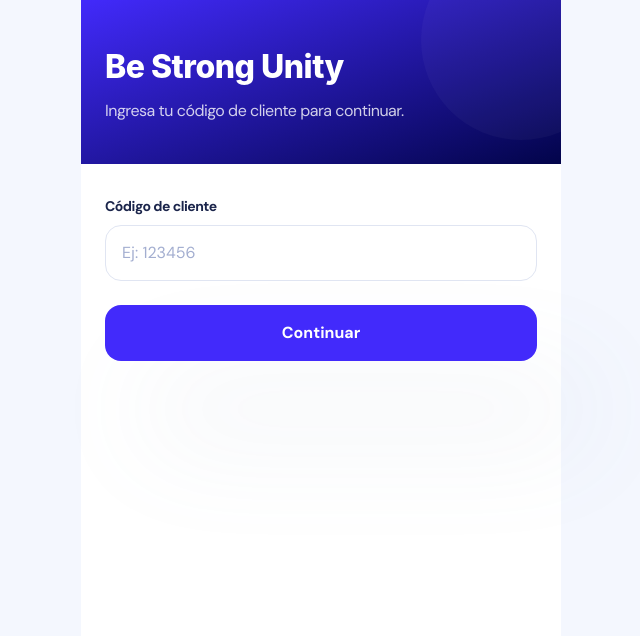
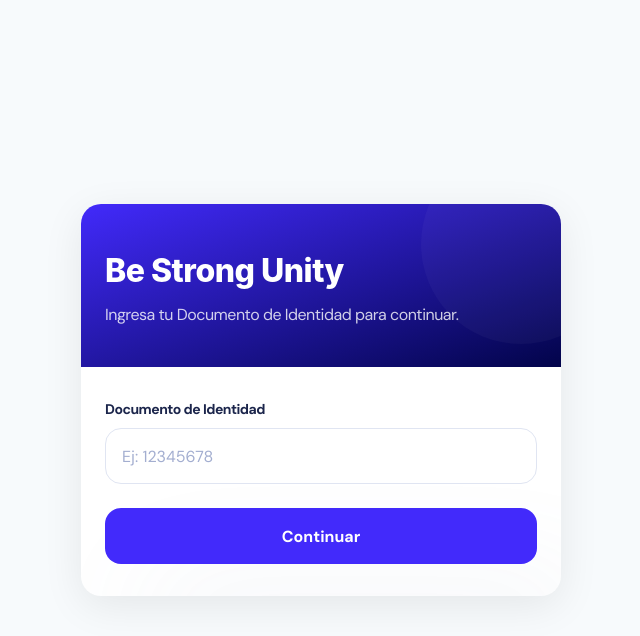
Before and after one commit to ymichel31/panel-administrativo, a Next.js app: page /check-in in a window 1280 px wide. Shown: the top 636 px of the page, without its empty margins (319-959 px from the left). Built offline with nearby package versions, Linux system fonts and the light colour scheme; no server answers.

Commit message:
ajuste en la vist check-in

```diff
--- a/src/app/check-in/page.tsx
+++ b/src/app/check-in/page.tsx
@@ -37,9 +37,19 @@ export default function CheckInPage() {
       direction="column"
       minH="100dvh"
       w="100%"
+      align="center"
+      justify="center"
+      px="24px"
+      bg={useColorModeValue('gray.50', 'navy.900')}
+    >
+      <Flex
+        direction="column"
+        w="100%"
         maxW="480px"
-      mx="auto"
         bg={useColorModeValue('white', 'navy.900')}
+        borderRadius="20px"
+        overflow="hidden"
+        boxShadow="0 10px 40px rgba(0, 0, 0, 0.08)"
       >
         <Flex
           direction="column"
@@ -78,17 +88,11 @@ export default function CheckInPage() {
           lineHeight="1.6"
           position="relative"
         >
-          Ingresa tu código de cliente para continuar.
+          Ingresa tu Documento de Identidad para continuar.
         </Text>
         </Flex>
 
-      <Flex
-        flex="1"
-        direction="column"
-        px="24px"
-        py="32px"
-        bg={useColorModeValue('white', 'navy.900')}
-      >
+        <Flex direction="column" px="24px" py="32px">
         <FormControl as="form" onSubmit={handleSubmit}>
           <FormLabel
             fontSize="sm"
@@ -96,13 +100,13 @@ export default function CheckInPage() {
             color={useColorModeValue('navy.700', 'white')}
             mb="8px"
           >
-            Código de cliente
+            Documento de Identidad
           </FormLabel>
           <Input
             isRequired
             variant="auth"
             fontSize="md"
-            placeholder="Ej: 123456"
+            placeholder="Ej: 12345678"
             mb="24px"
             size="lg"
             h="56px"
@@ -125,5 +129,6 @@ export default function CheckInPage() {
         </FormControl>
         </Flex>
       </Flex>
+    </Flex>
   );
 }
```
Lines whose indentation alone changed are shown as unchanged.
